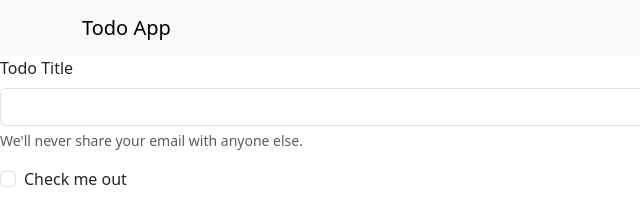
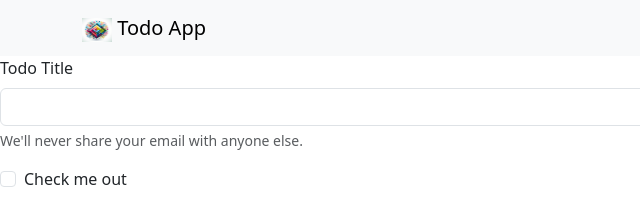
Before and after one commit to 16niraj/sc368, a plain HTML site: page index.html in a window 1280 px wide. Shown: the top 204 px of the page, 0-640 px from the left. Drawn offline with nearby package versions, Linux system fonts and the light colour scheme.

Commit message:
Initial commit

```diff
--- a/bootstrap.html
+++ b/index.html
@@ -14,7 +14,7 @@
     <nav class="navbar bg-body-tertiary">
         <div class="container">
             <a class="navbar-brand" href="#">
-                <!-- <img src="Logo-DZ-3jzC_.png" alt="Bootstrap" width="30" height="24" /> -->
+                <img src="logo.png" alt="Bootstrap" width="30" height="24" />
                 Todo App
             </a>
         </div>
--- a/script.js
+++ b/script.js
@@ -42,3 +42,6 @@ function onClickSubmitButton() {
     list.innerHTML+= "<li>" + todo + "</li>";
  });
 }
+
+// settings pages master save click on link then on website
+// git init git add . git commit
```
